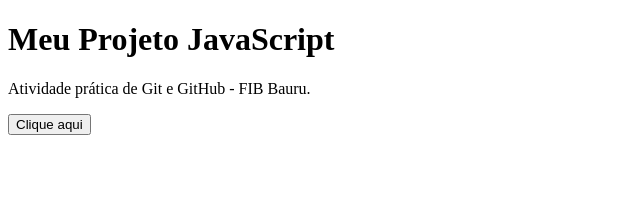
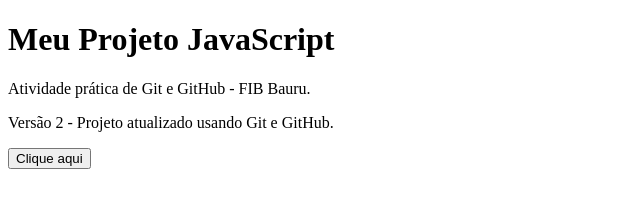
Before and after one commit to Tatsuke79/atividade07-git-fib, a plain HTML site: page index.html in a window 1280 px wide. Shown: the whole page, without its empty margins (0-640 px from the left). Drawn offline with Linux system fonts and the light colour scheme.

Commit message:
Atualiza página inicial do projeto

```diff
--- a/index.html
+++ b/index.html
@@ -8,6 +8,7 @@
 <body>
 <h1>Meu Projeto JavaScript</h1>
 <p>Atividade prática de Git e GitHub - FIB Bauru.</p>
+<p>Versão 2 - Projeto atualizado usando Git e GitHub.</p>
 <button onclick="mostrarMensagem()">Clique aqui</button>
 <p id="mensagem"></p>
 <script src="script.js"></script>
```
